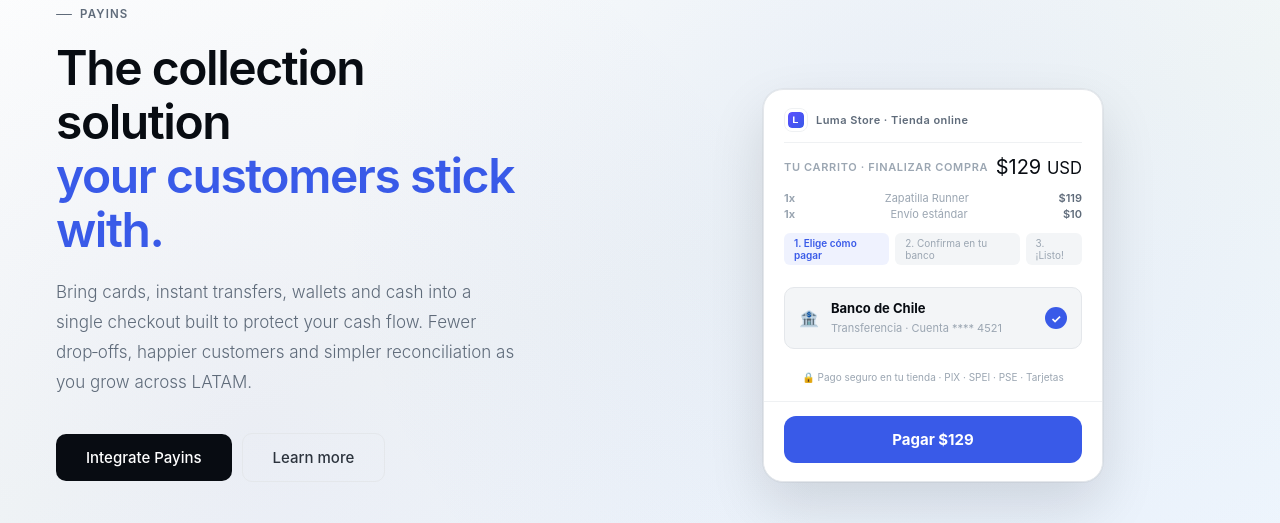
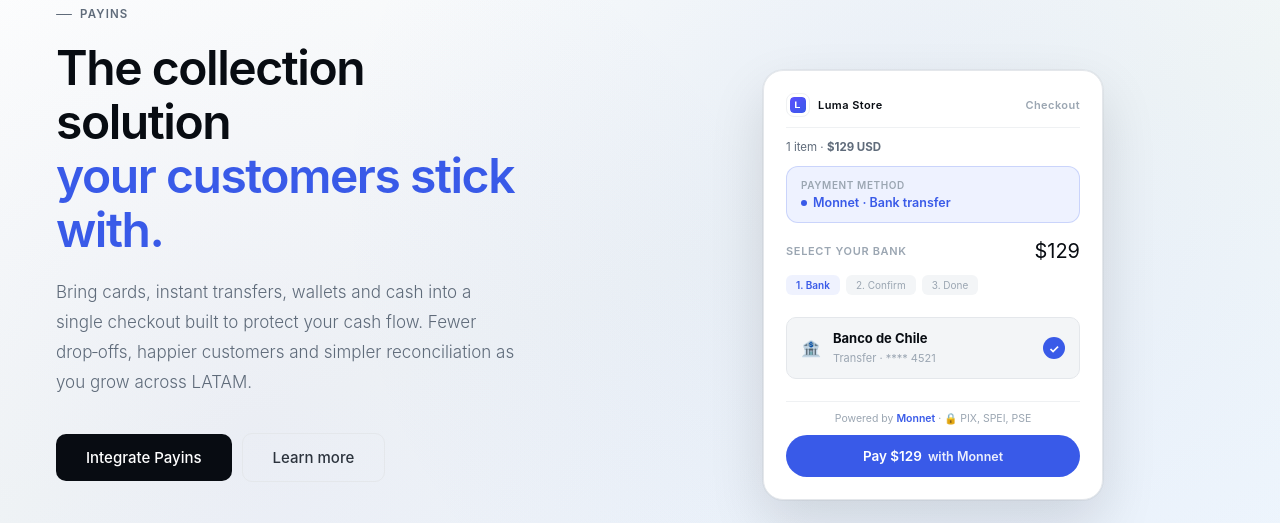
Before and after one commit to ejusticia/website-monnet, a website: page solutions/payins.html in a window 1280 px wide. Shown: the part 121-644 px from the top of the page. Drawn offline with Linux system fonts and the light colour scheme.

Commit message:
Refactor payins HTML structure and CSS styles for improved layout and accessibility; update text to enhance clarity and consistency across languages.

```diff
--- a/css/styles.css
+++ b/css/styles.css
@@ -211,7 +211,12 @@
 .hero-sol-mockup .sol-mockup .sm-bank,.hero-sol-mockup .sol-mockup .sm-bank-chile{padding:12px 14px}
 .hero-sol-mockup .sol-mockup .sm-secure{font-size:10px;margin:0}
 .hero-sol-mockup .sol-mockup .sm-dash-stat-value{font-size:18px}
-.hero-sol-mockup .sol-mockup.sol-mockup-payout-pro{display:flex;flex-direction:column;max-height:380px;min-width:0}
+.hero-sol-mockup .sol-mockup.sol-mockup-payout-pro{
+  display:flex;
+  flex-direction:column;
+  max-height:none;
+  min-width:0;
+}
 .hero-sol-mockup .sol-mockup .po-pro-header{display:flex;flex-wrap:wrap;align-items:center;gap:8px 10px;padding:12px 14px 10px;border-bottom:1px solid var(--line2)}
 .hero-sol-mockup .sol-mockup .po-pro-header .po-pro-title{flex:0 1 auto;min-width:0}
 .hero-sol-mockup .sol-mockup .po-pro-steps{width:100%;margin-left:0;margin-top:2px;justify-content:flex-start;flex-shrink:0}
@@ -227,20 +232,24 @@
 .hero-sol-mockup .sol-mockup-tienda .sm-payin-btn:hover{background:var(--brand-dark);box-shadow:0 4px 20px rgba(57,90,232,.3)}
 
 /* Payins: tienda que cobra con Monnet (checkout) */
-.mockup-store-checkout .sm-store{display:flex;align-items:center;gap:8px;flex-wrap:wrap}
+.mockup-store-checkout{
+  padding:24px 24px 20px;
+  border-radius:24px;
+}
+.mockup-store-checkout .sm-store{display:flex;align-items:center;gap:8px;flex-wrap:wrap;margin-bottom:10px}
 .mockup-store-checkout .sm-store-name{font-weight:600;color:var(--ink)}
-.mockup-store-checkout .sm-store-badge{font-size:10px;color:var(--ink4);margin-left:auto}
-.mockup-store-checkout .sm-cart-summary{font-size:11px;color:var(--ink3);margin-bottom:10px}
-.mockup-store-checkout .sm-payment-method{display:flex;flex-direction:column;gap:4px;margin-bottom:14px;padding:10px 12px;background:var(--green-bg);border:1px solid var(--green-bd);border-radius:10px}
-.mockup-store-checkout .sm-payment-label{font-size:10px;font-weight:600;letter-spacing:.04em;color:var(--ink4);text-transform:uppercase}
-.mockup-store-checkout .sm-payment-value{display:flex;align-items:center;gap:6px;font-size:12px;font-weight:600;color:var(--green)}
+.mockup-store-checkout .sm-store-badge{font-size:11px;color:var(--ink4);margin-left:auto}
+.mockup-store-checkout .sm-cart-summary{font-size:11.5px;color:var(--ink3);margin-bottom:12px}
+.mockup-store-checkout .sm-payment-method{display:flex;flex-direction:column;gap:4px;margin-bottom:16px;padding:12px 14px;background:#EEF2FF;border:1px solid var(--green-bd);border-radius:12px}
+.mockup-store-checkout .sm-payment-label{font-size:10px;font-weight:600;letter-spacing:.06em;color:var(--ink4);text-transform:uppercase}
+.mockup-store-checkout .sm-payment-value{display:flex;align-items:center;gap:6px;font-size:12.5px;font-weight:600;color:var(--green)}
 .mockup-store-checkout .sm-monnet-dot{width:6px;height:6px;border-radius:50%;background:var(--green);flex-shrink:0}
-.mockup-store-checkout .sm-secure.sm-powered{margin-top:12px;padding-top:10px;border-top:1px solid var(--line2);font-size:10px;color:var(--ink4)}
+.mockup-store-checkout .sm-secure.sm-powered{margin-top:14px;padding-top:10px;border-top:1px solid var(--line2);font-size:10.5px;color:var(--ink4)}
 .mockup-store-checkout .sm-secure.sm-powered strong{color:var(--green);font-weight:600}
-.mockup-store-checkout .sm-pay-btn{margin-top:10px;width:100%;padding:11px 0;border-radius:10px;border:none;background:var(--green);color:#fff;font-size:13px;font-weight:600;cursor:pointer;display:flex;align-items:center;justify-content:center;gap:6px;transition:background .18s,box-shadow .18s,transform .18s}
-.mockup-store-checkout .sm-pay-btn span{font-size:12px;opacity:.8}
-.mockup-store-checkout .sm-pay-btn:hover{background:var(--brand-dark);box-shadow:0 6px 18px rgba(57,90,232,.28);transform:translateY(-1px)}
-.mockup-store-checkout .sm-pay-btn:active{transform:translateY(0);box-shadow:0 2px 8px rgba(57,90,232,.18)}
+.mockup-store-checkout .sm-pay-btn{margin-top:10px;width:100%;padding:13px 0;border-radius:999px;border:none;background:var(--green);color:#fff;font-size:13.5px;font-weight:600;cursor:pointer;display:flex;align-items:center;justify-content:center;gap:6px;transition:background .18s,box-shadow .18s,transform .18s}
+.mockup-store-checkout .sm-pay-btn span{font-size:12.5px;opacity:.9}
+.mockup-store-checkout .sm-pay-btn:hover{background:var(--brand-dark);box-shadow:0 10px 26px rgba(57,90,232,.35);transform:translateY(-1px)}
+.mockup-store-checkout .sm-pay-btn:active{transform:translateY(0);box-shadow:0 2px 8px rgba(57,90,232,.2)}
 
 /* Payouts: backoffice desde donde se acciona la dispersión */
 .mockup-backoffice .po-backoffice-header{display:flex;align-items:center;gap:10px;flex-wrap:wrap;background:var(--bg2);padding:10px 12px;border-radius:14px;margin:0 0 12px}
--- a/solutions/payins.html
+++ b/solutions/payins.html
@@ -76,37 +76,38 @@
     </div>
     <div class="hero-right rv-pop">
       <div class="hero-sol-mockup">
-        <div class="sol-mockup sol-mockup-payin sol-mockup-tienda">
-          <div class="sm-payin-scroll">
-            <div class="sm-store"><img src="../assets/merchant-luma-logo.svg" alt="Luma Store logo" class="sm-store-logo">Luma Store · Tienda online</div>
+        <div class="sol-mockup sol-mockup-payin mockup-store-checkout">
+          <div class="sm-store">
+            <img src="../assets/merchant-luma-logo.svg" alt="Luma Store logo" class="sm-store-logo">
+            <span class="sm-store-name">Luma Store</span>
+            <span class="sm-store-badge">Checkout</span>
+          </div>
+          <div class="sm-cart-summary">1 item · <strong>$129 USD</strong></div>
+          <div class="sm-payment-method">
+            <span class="sm-payment-label">PAYMENT METHOD</span>
+            <span class="sm-payment-value"><span class="sm-monnet-dot"></span> Monnet · Bank transfer</span>
+          </div>
           <div class="sm-header">
-              <span class="sm-title">Tu carrito · Finalizar compra</span>
-              <span class="sm-amount">$129 <small>USD</small></span>
-            </div>
-            <div class="sm-order sm-order-tienda">
-              <span class="sm-order-item"><strong>1x</strong> Zapatilla Runner <em>$119</em></span>
-              <span class="sm-order-item"><strong>1x</strong> Envío estándar <em>$10</em></span>
+            <span class="sm-title">SELECT YOUR BANK</span>
+            <span class="sm-amount">$129</span>
           </div>
           <div class="sm-steps">
-              <span class="sm-step active">1. Elige cómo pagar</span>
-              <span class="sm-step">2. Confirma en tu banco</span>
-              <span class="sm-step">3. ¡Listo!</span>
+            <span class="sm-step active">1. Bank</span>
+            <span class="sm-step">2. Confirm</span>
+            <span class="sm-step">3. Done</span>
           </div>
           <div class="sm-body">
             <div class="sm-bank sm-bank-chile">
               <span class="sm-bank-ico">🏦</span>
               <div>
                 <strong>Banco de Chile</strong>
-                  <small>Transferencia · Cuenta **** 4521</small>
+                <small>Transfer · **** 4521</small>
               </div>
               <span class="sm-check">✓</span>
             </div>
           </div>
-            <div class="sm-secure">🔒 Pago seguro en tu tienda · PIX · SPEI · PSE · Tarjetas</div>
-          </div>
-          <div class="sm-payin-footer">
-            <button type="button" class="sm-payin-btn">Pagar $129</button>
-          </div>
+          <div class="sm-secure sm-powered">Powered by <strong>Monnet</strong> · 🔒 PIX, SPEI, PSE</div>
+          <button type="button" class="sm-pay-btn">Pay $129 <span>with Monnet</span></button>
         </div>
       </div>
     </div>
```
Also changed, not shown: es/solutions/payins.html (+4 -4 lines). Lines whose indentation alone changed are shown as unchanged.
